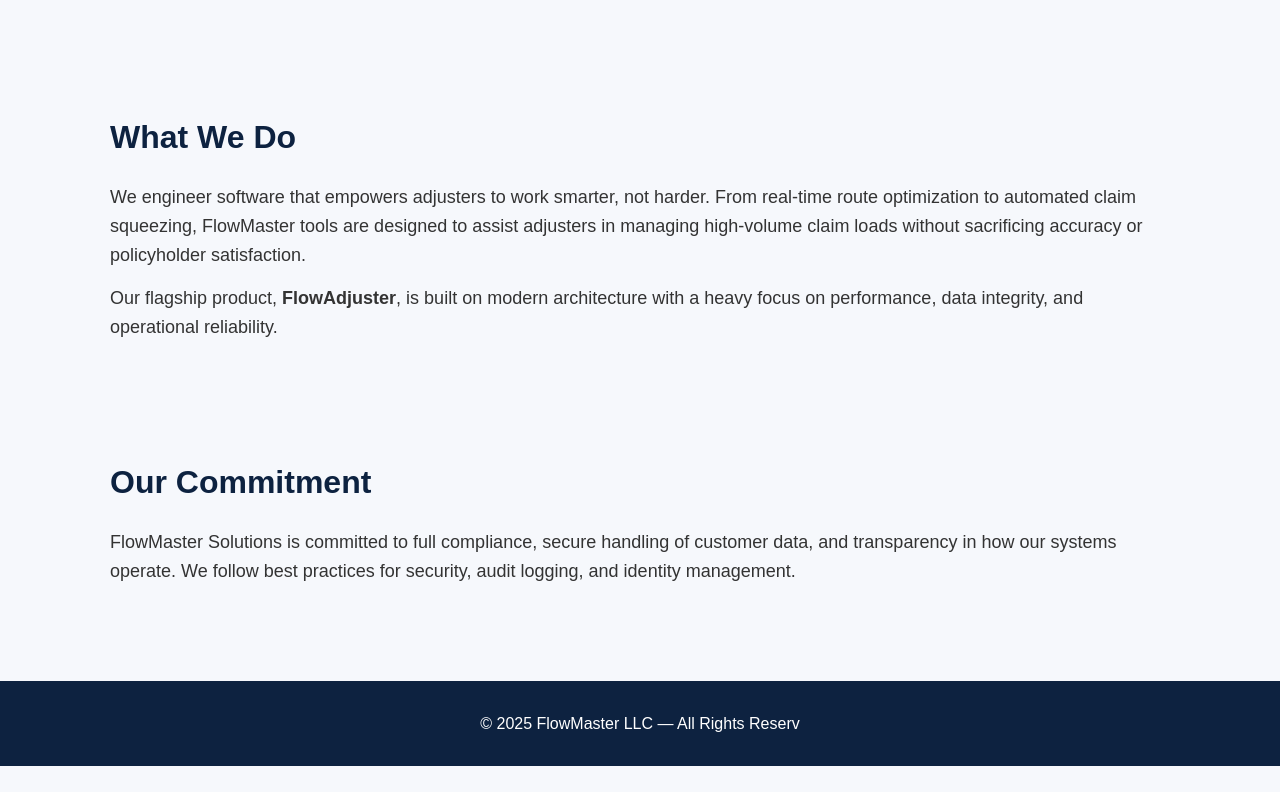
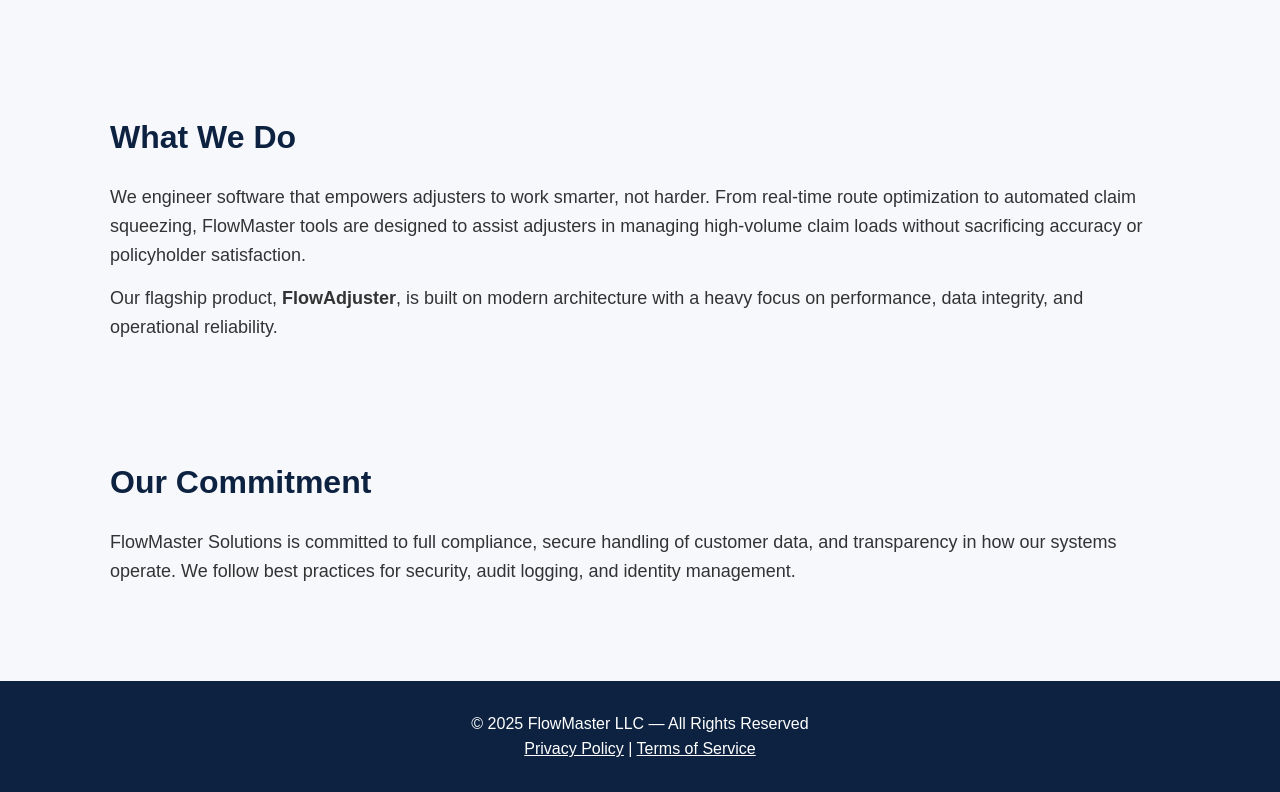
Before and after one commit to FlowAdjuster/flowmastersolutions-site, a plain HTML site: page about.html in a window 1280 px wide. Shown: the part 680-1472 px from the top of the page. Before the commit the page ends 1446 px from the top, so only its background shows below. Drawn offline with Linux system fonts and the light colour scheme.

Commit message:
Fix footer content and add links to policies

```diff
--- a/about.html
+++ b/about.html
@@ -62,4 +62,9 @@
 </div>
 
 <footer>
-    <p>© 2025 FlowMaster LLC — All Rights Reserv
+    <p>© 2025 FlowMaster LLC — All Rights Reserved</p>
+    <p><a href="privacy.html">Privacy Policy</a> | <a href="terms.html">Terms of Service</a></p>
+</footer>
+
+</body>
+</html>
```
